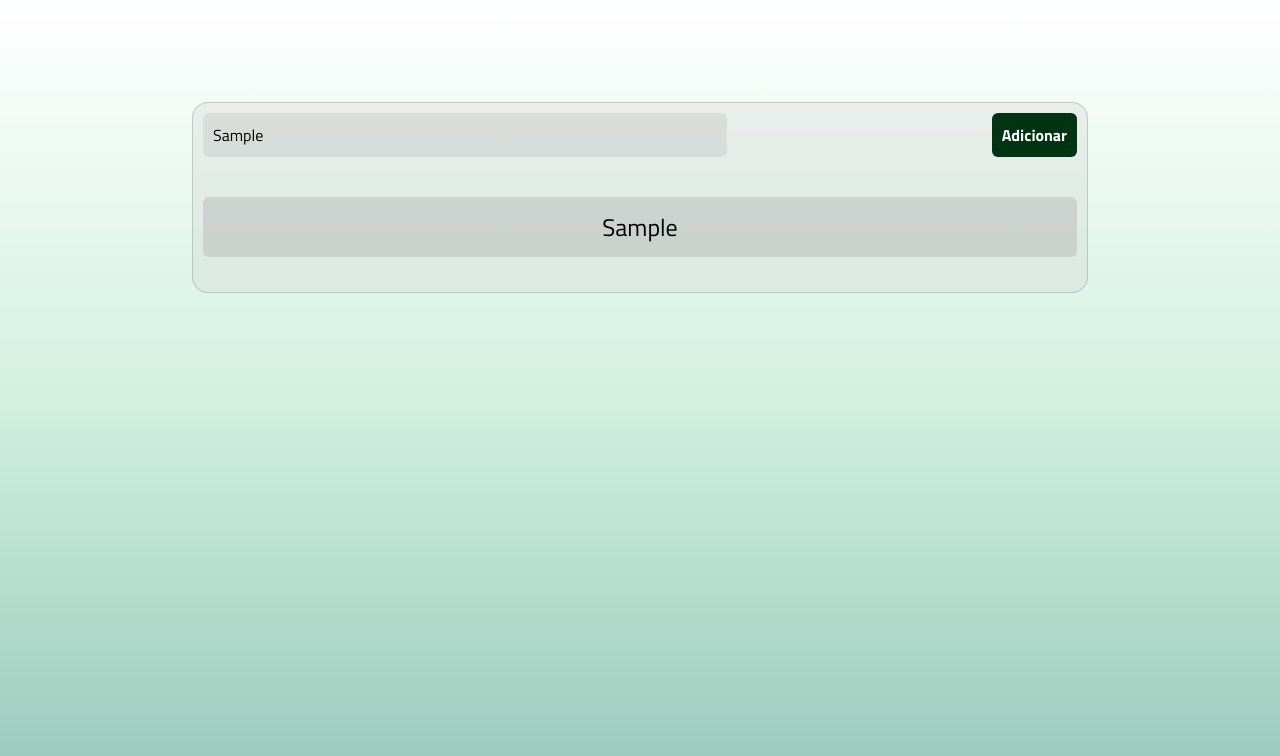
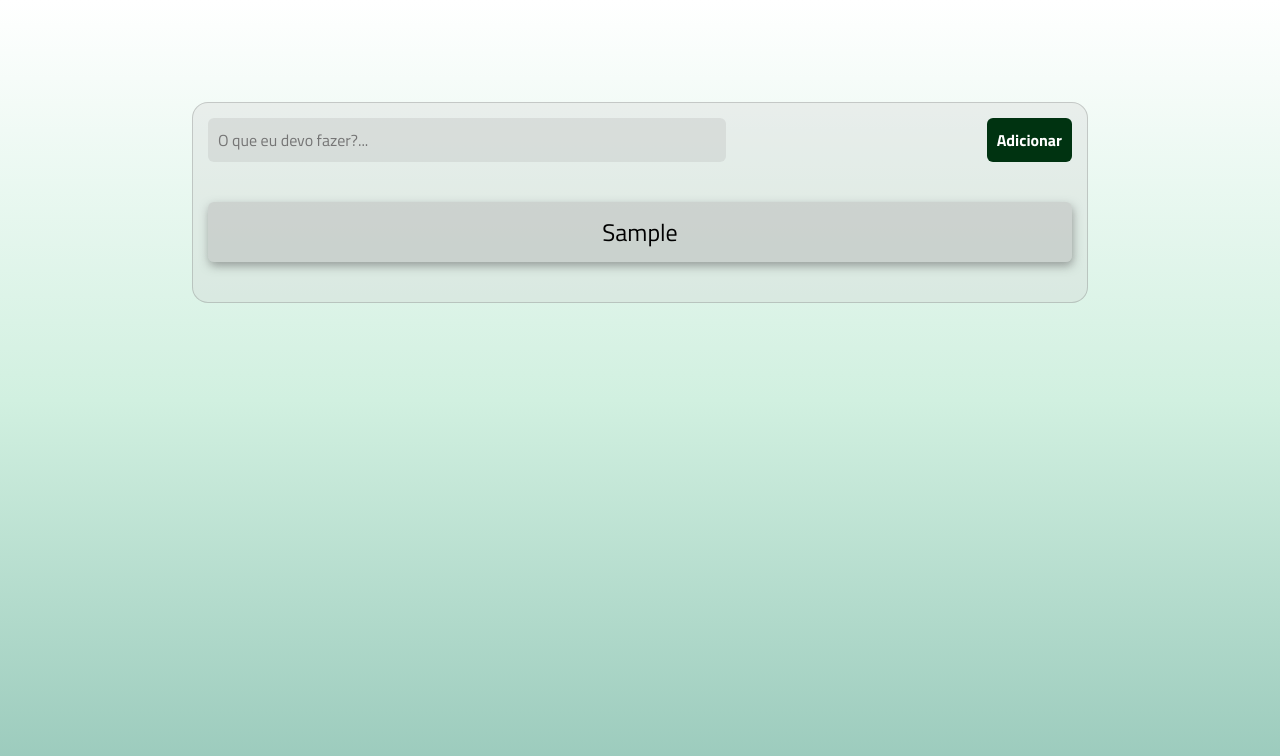
Before and after one commit to renn1805/To-Do-list, a plain HTML site: page index.html in a window 1280 px wide. Both pictures are taken after typing "Sample" into the empty fields and a click on the button "Adicionar". Drawn offline with Linux system fonts and the light colour scheme.

Commit message:
fim projeto

```diff
--- /dev/null
+++ b/css/js.css
@@ -0,0 +1,4 @@
+li.task.concluida {
+    background-color: #8fac55;
+    text-decoration: line-through;
+}
--- a/css/style.css
+++ b/css/style.css
@@ -11,12 +11,16 @@ body {
     padding-block: 8%;
 }
 
+button {
+    cursor: pointer;
+}
+
 main.conteiner {
     background-color: #d1d1d14f;
     border: 1px solid #64646446;
     width: 70%;
     margin-inline: auto;
-    padding: 10px;
+    padding: 15px;
     border-radius: 1pc;
 }
 
@@ -60,6 +64,8 @@ li.task {
     border-radius: 6px;
     margin-bottom: 25px;
     gap: 10px;
+    transition: 1s ease;
+    box-shadow: 1px 4px 10px #55555583;
 }
 
 
@@ -76,9 +82,17 @@ li.task img {
     height: 40px;
     opacity: 0;
     /* border: 1px solid tomato; */
-    transition: opacity 0.5s ease-in-out;
+    transition: 0.5s ease-in-out;
+}
+
+li.task img:hover {
+    transform: scale(1.2) rotate(360deg)
 }
 
 li.task:hover img {
     opacity: 1;
 }
+
+li.task:hover {
+    transform: scale(1.03);
+}
--- a/index.html
+++ b/index.html
@@ -9,6 +9,7 @@
 
     <link rel="stylesheet" href="css/style.css" />
     <link rel="stylesheet" href="css/fonts.css" />
+    <link rel="stylesheet" href="css/js.css">
 </head>
 
 <body>
--- a/js/app.js
+++ b/js/app.js
@@ -1,49 +1,63 @@
-//? variavel responsevel pelo input
-const inputTask = document.querySelector(".input-task");
+const button = document.querySelector('.button-add-task')
+const input = document.querySelector('.input-task')
+const listaCompleta = document.querySelector('.list-task')
 
-// ? variavel responsavel pelo botao de adicionar tarefas
-const addTask = document.querySelector(".button-add-task");
+let minhaListaDeItens = []
 
-// ? variavel responsavel pela "ul"
-const completeList = document.querySelector(".list-task");
-//
+function adicionarNovaTarefa() {
+    minhaListaDeItens.push({
+        tarefa: input.value,
+        concluida: false,
+    })
 
-// ? array responsavel por conter todos os nomes das tasks
-let textTask = [];
-// todo: funcition responsavel por ditar os nomes das tasksa
-function adicionarTask() {
-   // responsavel por levar o valor do input até o array
-   textTask.push(inputTask.value);
+    input.value = ''
 
-   //responsavel por chamar a proxima função
-   mostrarTask();
+    mostrarTarefas()
 }
 
-// todo: function responsavel por formar o codigo da lista e coloca-la na tela
-function mostrarTask() {
-   // ? variavel responsavel por conter o codigo html
-   let htmlCode = "";
-   // passa por todos os itens da array de textos e para cada um deles cria seu card
-   Array.from(textTask).forEach((el) => {
-      // atribui a variavel do codigo cada atualização de task
-      htmlCode =
-         htmlCode +
-         //  texto que vai ser colocado no html
-         `
-            <li class="task">
-                <button class="check">
-                    <img src="img/icon-check.png" alt="concuir task" />
-                </button>
-                <h2 class="titulo-task">${el}</h2>
-                <button class="trash">
-                    <img src="img/icon-trash.png" alt="" />
-                </button>
-            </li>
-    `;
-      // comando de escrever o codigo gerado dentro da tag ul
-      completeList.innerHTML = htmlCode;
-   });
+function mostrarTarefas() {
+    let novaLi = ''
+
+    minhaListaDeItens.forEach((el, index) => {
+        novaLi =
+            novaLi +
+            `
+
+        <li class="task ${el.concluida && 'concluida'}">
+            <img src="img/icon-check.png" alt="check-na-tarefa" onclick="concluirTarefa(${index})">
+            <h2>${el.tarefa}</h2>
+            <img src="img/icon-trash.png" alt="tarefa-para-o-lixo" onclick="deletarItem(${index})">
+        </li>
+
+        `
+    })
+
+    listaCompleta.innerHTML = novaLi
+
+    localStorage.setItem('lista', JSON.stringify(minhaListaDeItens))
 }
 
-// observa os eventos que acontecem com o botao de adicionar tasks, assim todas as ações de click ele faz a função indicada
-addTask.addEventListener("click", adicionarTask);
+function concluirTarefa(posicao) {
+    minhaListaDeItens[posicao].concluida = !minhaListaDeItens[posicao].concluida
+
+    mostrarTarefas()
+}
+
+function deletarItem(posicao) {
+    minhaListaDeItens.splice(posicao, 1)
+
+    mostrarTarefas()
+}
+
+function recarregarTarefas() {
+    const tarefasDoLocalStorage = localStorage.getItem('lista')
+
+    if (tarefasDoLocalStorage) {
+        minhaListaDeItens = JSON.parse(tarefasDoLocalStorage)
+    }
+
+    mostrarTarefas()
+}
+
+recarregarTarefas()
+button.addEventListener('click', adicionarNovaTarefa)
```
